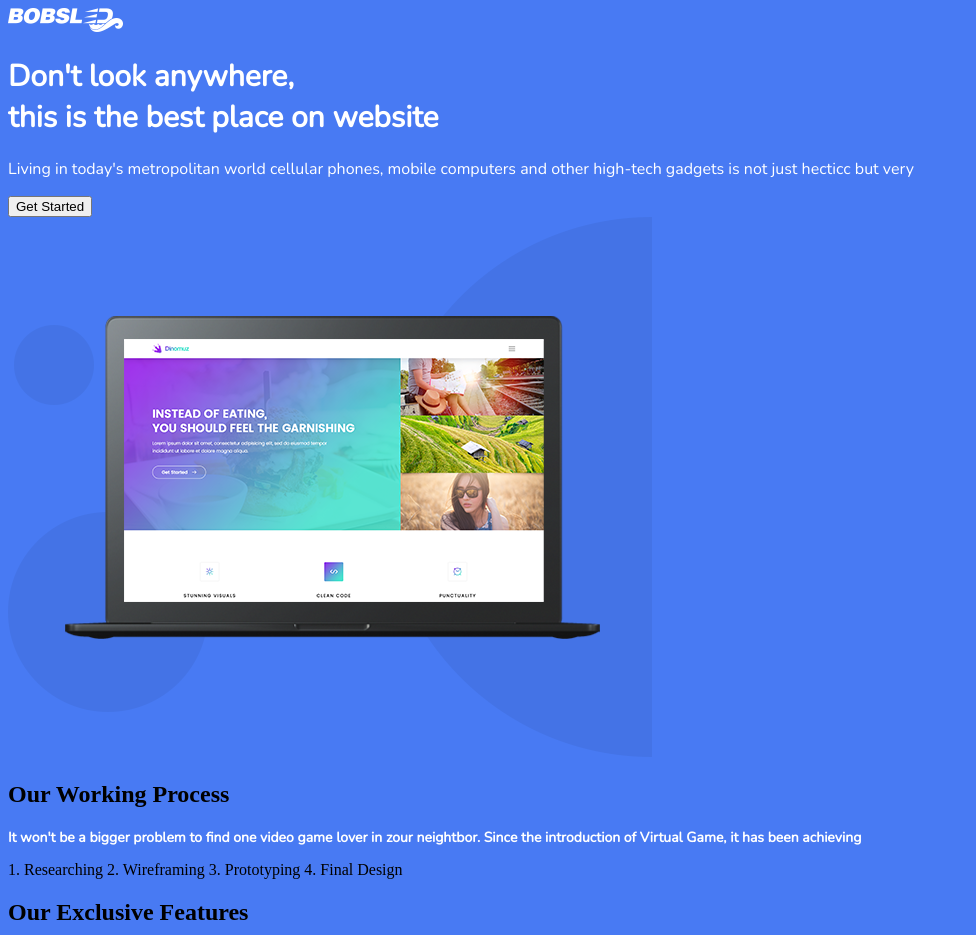
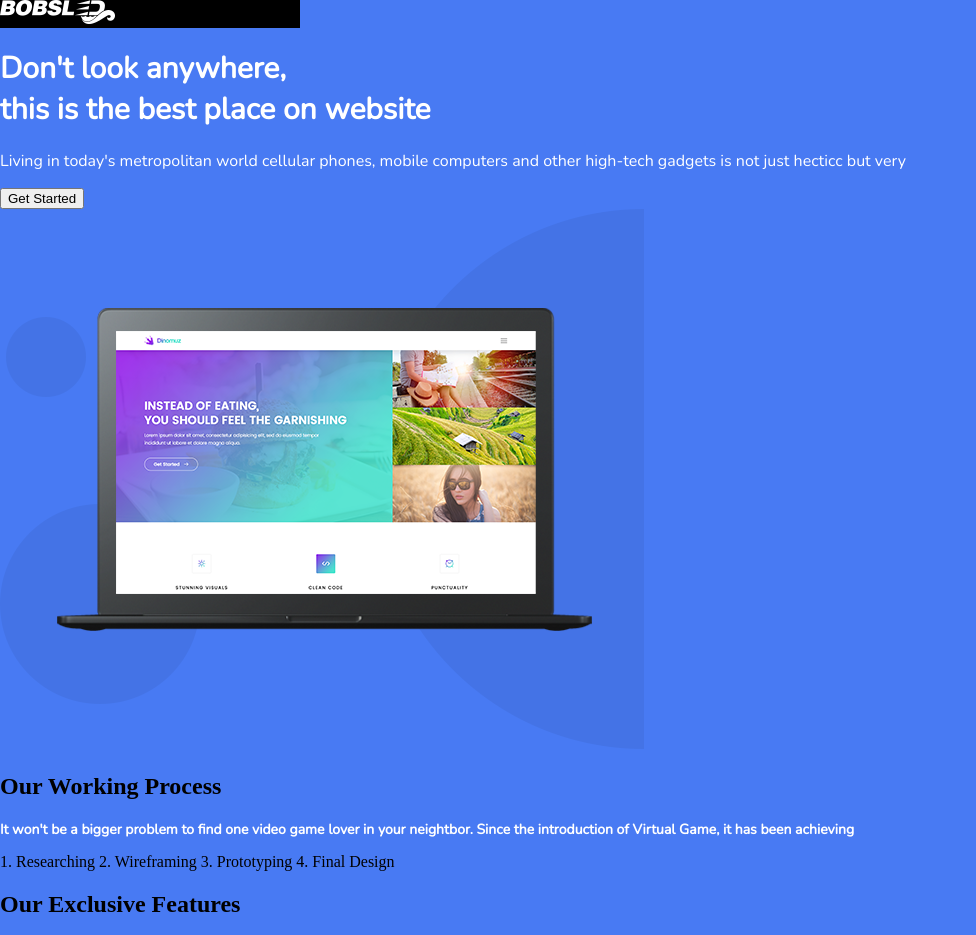
Before and after one commit to fixedgonzo/learning-to-coding, a plain HTML site: page index.html in a window 1280 px wide. Shown: the top 935 px of the page, without its empty margins (0-976 px from the left). Drawn offline with nearby package versions, Linux system fonts and the light colour scheme.

Commit message:
small update htm + css

```diff
--- a/css/styles.css
+++ b/css/styles.css
@@ -1,5 +1,6 @@
 body {
     background-color: #487AF3;
+    margin: 0px;
 }
 
 h1 {
@@ -15,8 +16,14 @@ h3 {
 }
 
 p {
+    font-family: "Nunito";
+  color: #ffffff;
+}
 
-  font-family: "Nunito";
-  color: #ffffff;
-
+div {
+    background-color: #000000;
+    width: 300px;
+    border: 0px;
+    padding: 0px;
+    margin: 0px;
 }
--- a/index.html
+++ b/index.html
@@ -2,20 +2,20 @@
 <html>
 
     <head>
-
         <meta charset="utf-8">
         <title>BOBSL website</title>
         <link rel="stylesheet" href="./css/styles.css">
         <link rel="stylesheet" href="https://fonts.googleapis.com/css?family=Nunito">
-
     </head>
 
     <body>
 
         <!-- Header -->
+            <div>
                 <a href="index.html">
                     <img src="./img/logo.png" alt="company logo">
                 </a>
+            </div>
 
         <!-- "Don't look" block -->
             <h1>Don't look anywhere,<br>this is the best place on website</h1>
@@ -25,7 +25,7 @@
 
         <!-- "Progress" block -->
             <h2>Our Working Process</h2>
-                <h3>It won't be a bigger problem to find one video game lover in zour neightbor. Since the introduction of Virtual Game, it has been achieving</h3>
+                <h3>It won't be a bigger problem to find one video game lover in your neightbor. Since the introduction of Virtual Game, it has been achieving</h3>
 
             1. Researching 2. Wireframing 3. Prototyping 4. Final Design
 
@@ -47,7 +47,7 @@
                                     <button type="button">Read More</button><br>
                                     <br>
 
-                    <!-- "Appropriate UX" block -->
+                    <!-- "Super Clean Code" block -->
                         <img src="./img/t3.jpg">
                             <h2>Super Clean Code</h2>
                               <h3>Sony laptops are among the most well known laptops on today’s market. Sony is a name that over time has established itself</h3>
```
Also changed, not shown: 1 other file. Lines whose indentation alone changed are shown as unchanged.
